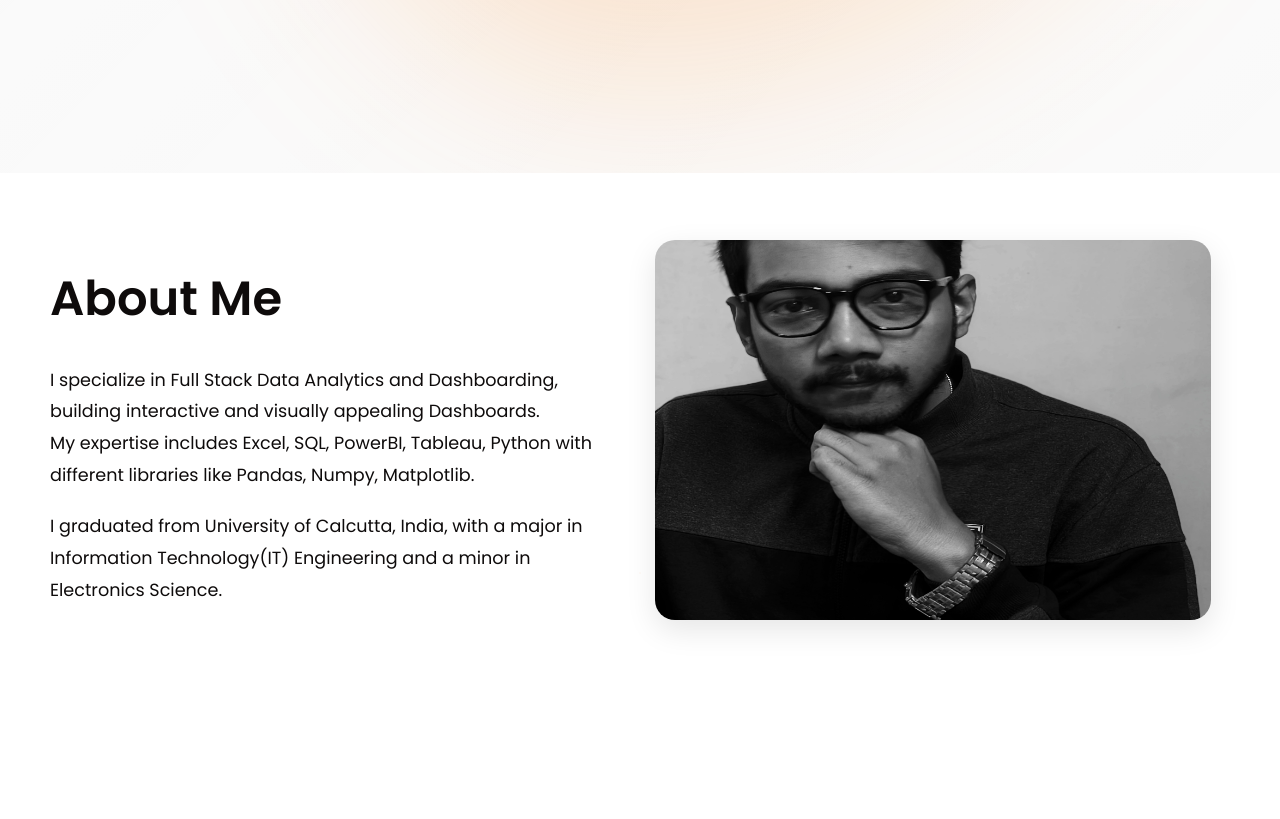
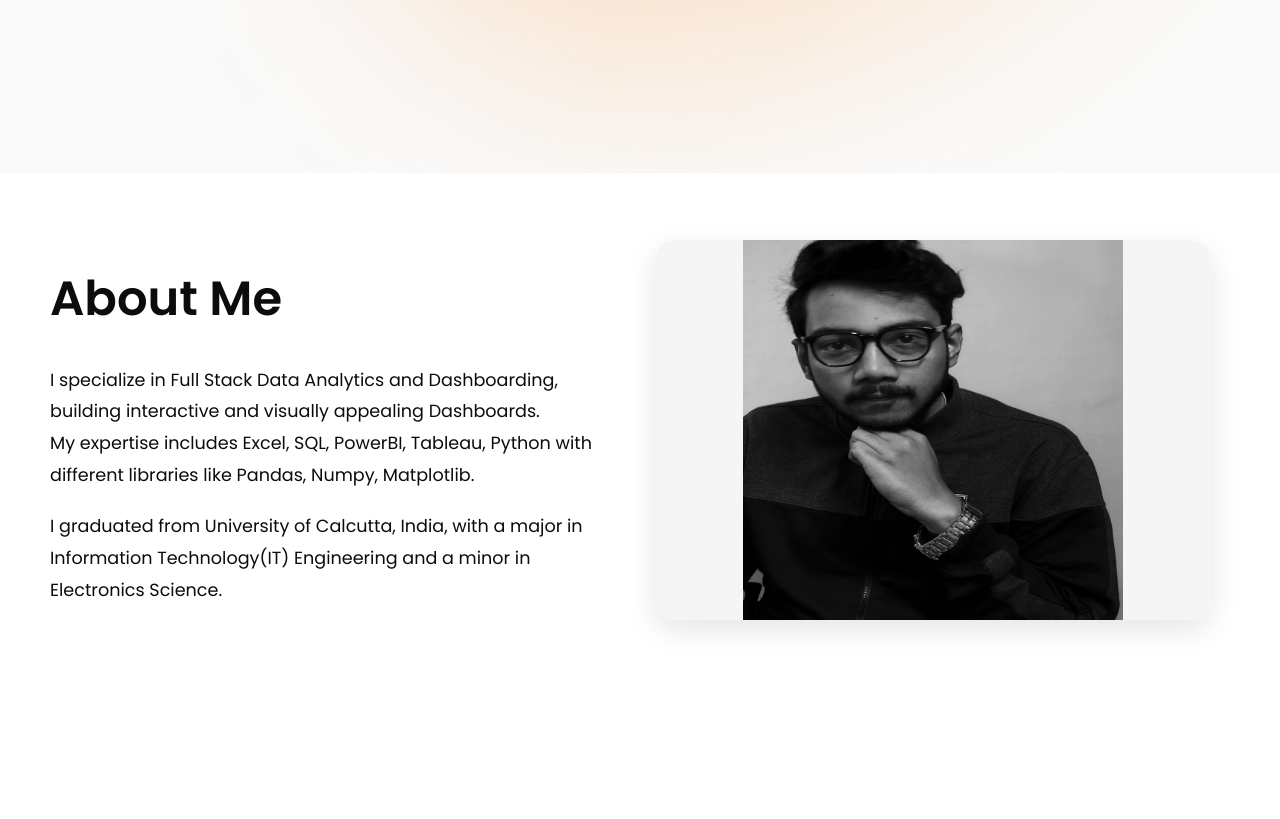
Before and after one commit to Naskar-Sayan/portfolio, a Flask app: page / in a window 1280 px wide. Shown: the part 747-1566 px from the top of the page. Run offline with Flask 3, Linux system fonts and the light colour scheme; parts of the project's set-up code (start-up, migrations or seed data) failed here and were passed over.

Commit message:
Update styles.css

```diff
--- a/static/css/styles.css
+++ b/static/css/styles.css
@@ -186,26 +186,25 @@ section {
 .photo-wrapper {
     position: relative;
     width: 100%;
-    height: 380px;   /* ← THIS WAS MISSING */
+    height: 380px;
     overflow: hidden;
-}
-
+    background: #f5f5f5; /* optional */
+}
 
 .photo-wrapper img {
     position: absolute;
-    top: 0;
-    left: 0;
-    width: 100%;
-    height: 100%;
-    object-fit: cover;
+    inset: 0;
+    width: 100%;
+    height: 100%;
+    object-fit: contain;   /* 🔥 zoomed-out */
     opacity: 0;
     transition: opacity 0.8s ease;
 }
 
-.photo-wrapper img.active,
-.photo-wrapper img.visible {
+.photo-wrapper img.active {
     opacity: 1;
 }
+
 
 
 /* Mobile Responsive */
```
